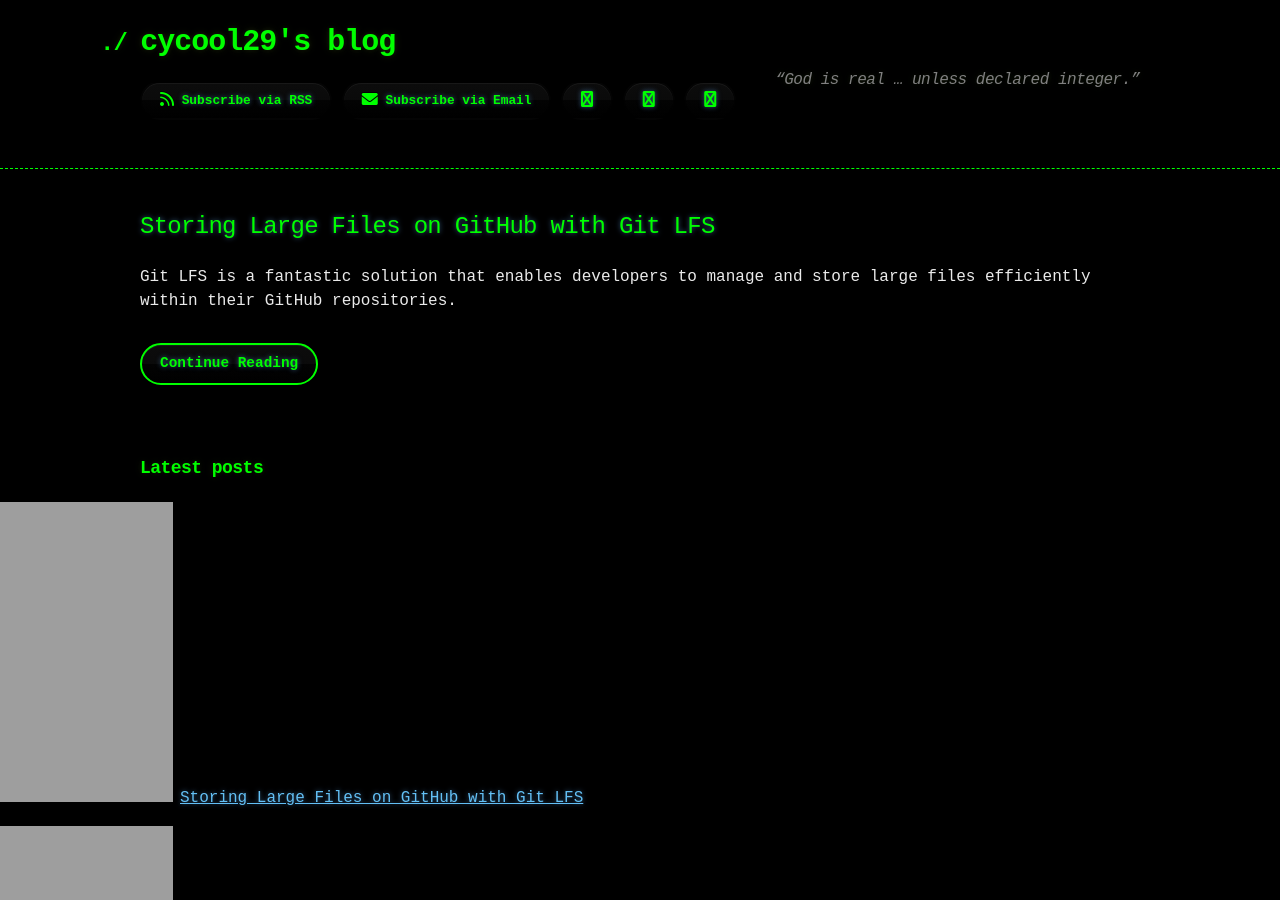
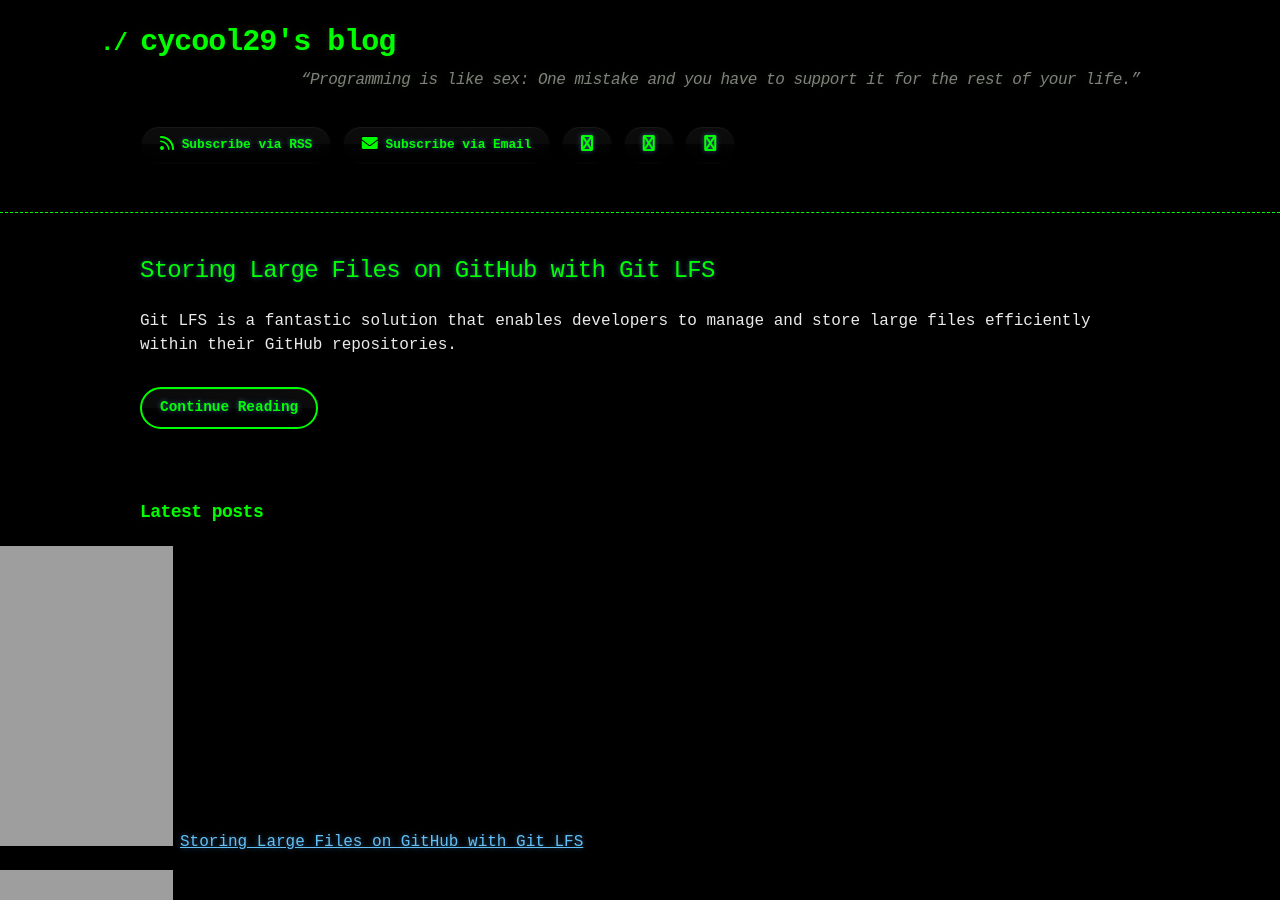
Before and after one commit to cycool29/cycool29.github.io, a Jekyll site: the page built from index.md, in a window 1280 px wide and 900 px high. Built offline with Jekyll 4.4.1, drawn with Linux system fonts in a browser that asks for light colours; a style sheet for code colours, icons or effects is not loaded.

Commit message:
Update quotes

```diff
--- a/_config.yml
+++ b/_config.yml
@@ -1,5 +1,5 @@
 title: cycool29's blog
-description: "“God is real … unless declared integer.” "
+description: "“Programming is like sex: One mistake and you have to support it for the rest of your life.” "
 bio: A high school student. Intermediate in Python, Git, Bash. Learning JavaScript. He/Him. "
 author: cycool29
 url: https://cycool29.github.io
```
